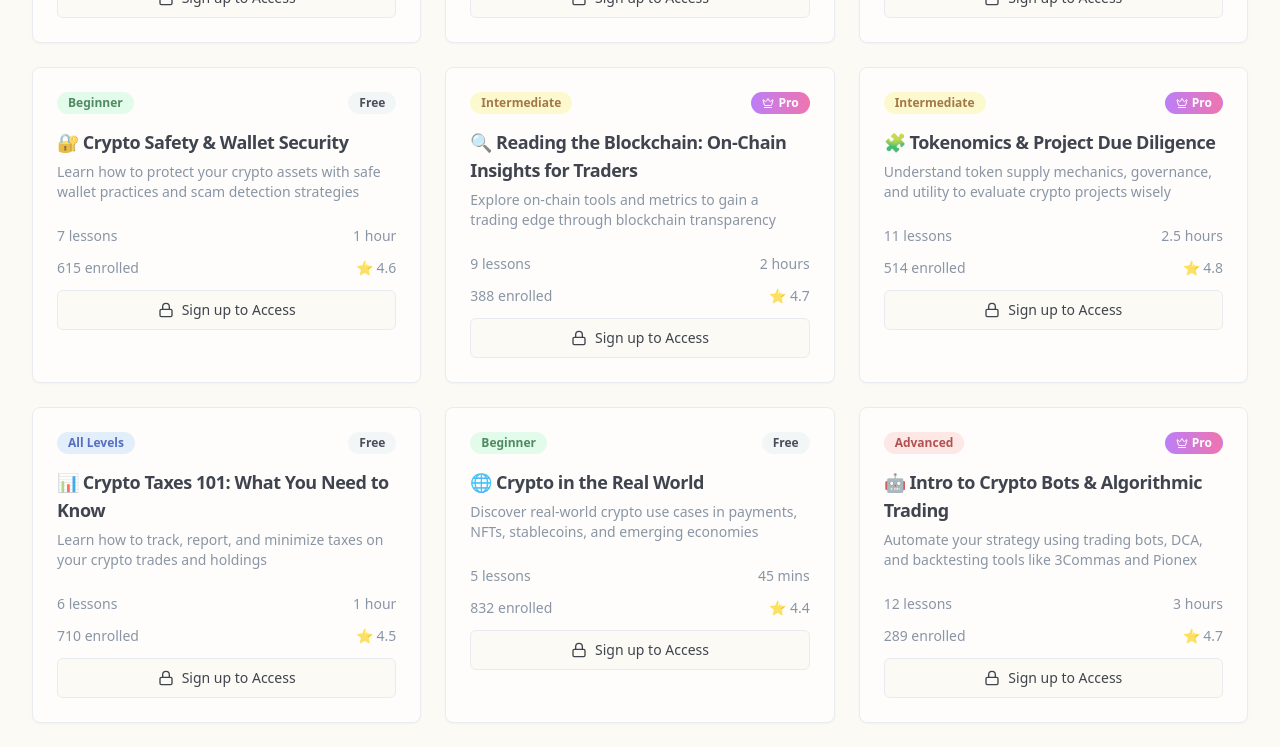
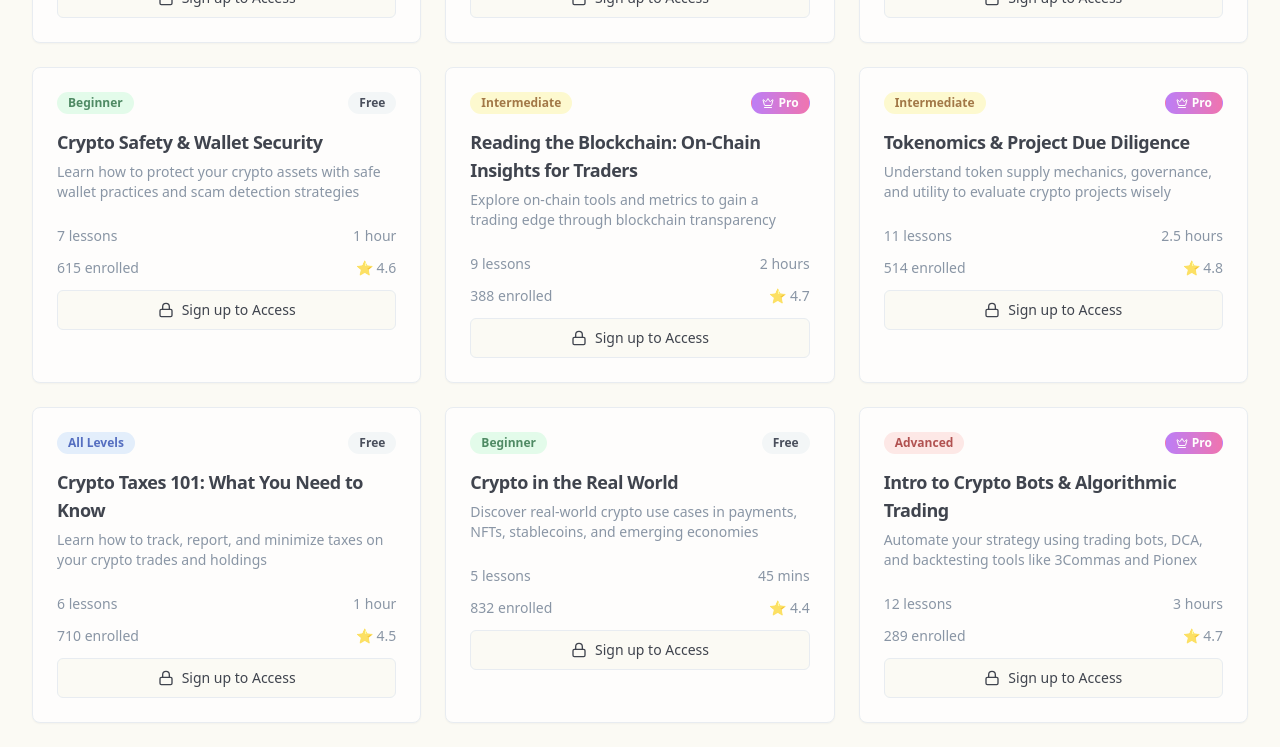
Before and after one commit to sugartrades/sugar-flow-academy, a React (Vite) app: page /courses in a window 1280 px wide. Shown: the part 900-1647 px from the top of the page. Built offline with nearby package versions, Linux system fonts and the light colour scheme.

Commit message:
Remove emojis from course cards
Removed emojis from course titles in the course directory to match the existing card styles. Edited `src/pages/Courses.tsx`.

```diff
--- a/src/pages/Courses.tsx
+++ b/src/pages/Courses.tsx
@@ -1,4 +1,3 @@
-
 import React, { useState } from 'react';
 import { Header } from '@/components/Header';
 import { Card, CardContent, CardDescription, CardHeader, CardTitle } from '@/components/ui/card';
@@ -85,7 +84,7 @@ export default function Courses() {
     },
     {
       id: 7,
-      title: "🔐 Crypto Safety & Wallet Security",
+      title: "Crypto Safety & Wallet Security",
       description: "Learn how to protect your crypto assets with safe wallet practices and scam detection strategies",
       difficulty: "Beginner",
       duration: "1 hour",
@@ -96,7 +95,7 @@ export default function Courses() {
     },
     {
       id: 8,
-      title: "🔍 Reading the Blockchain: On-Chain Insights for Traders",
+      title: "Reading the Blockchain: On-Chain Insights for Traders",
       description: "Explore on-chain tools and metrics to gain a trading edge through blockchain transparency",
       difficulty: "Intermediate",
       duration: "2 hours",
@@ -107,7 +106,7 @@ export default function Courses() {
     },
     {
       id: 9,
-      title: "🧩 Tokenomics & Project Due Diligence",
+      title: "Tokenomics & Project Due Diligence",
       description: "Understand token supply mechanics, governance, and utility to evaluate crypto projects wisely",
       difficulty: "Intermediate",
       duration: "2.5 hours",
@@ -118,7 +117,7 @@ export default function Courses() {
     },
     {
       id: 10,
-      title: "📊 Crypto Taxes 101: What You Need to Know",
+      title: "Crypto Taxes 101: What You Need to Know",
       description: "Learn how to track, report, and minimize taxes on your crypto trades and holdings",
       difficulty: "All Levels",
       duration: "1 hour",
@@ -129,7 +128,7 @@ export default function Courses() {
     },
     {
       id: 11,
-      title: "🌐 Crypto in the Real World",
+      title: "Crypto in the Real World",
       description: "Discover real-world crypto use cases in payments, NFTs, stablecoins, and emerging economies",
       difficulty: "Beginner",
       duration: "45 mins",
@@ -140,7 +139,7 @@ export default function Courses() {
     },
     {
       id: 12,
-      title: "🤖 Intro to Crypto Bots & Algorithmic Trading",
+      title: "Intro to Crypto Bots & Algorithmic Trading",
       description: "Automate your strategy using trading bots, DCA, and backtesting tools like 3Commas and Pionex",
       difficulty: "Advanced",
       duration: "3 hours",
@@ -151,7 +150,7 @@ export default function Courses() {
     },
     {
       id: 13,
-      title: "📰 Mastering Market Sentiment",
+      title: "Mastering Market Sentiment",
       description: "Use sentiment tools, social trends, and news flow to anticipate crypto market shifts",
       difficulty: "Intermediate",
       duration: "1.5 hours",
```
